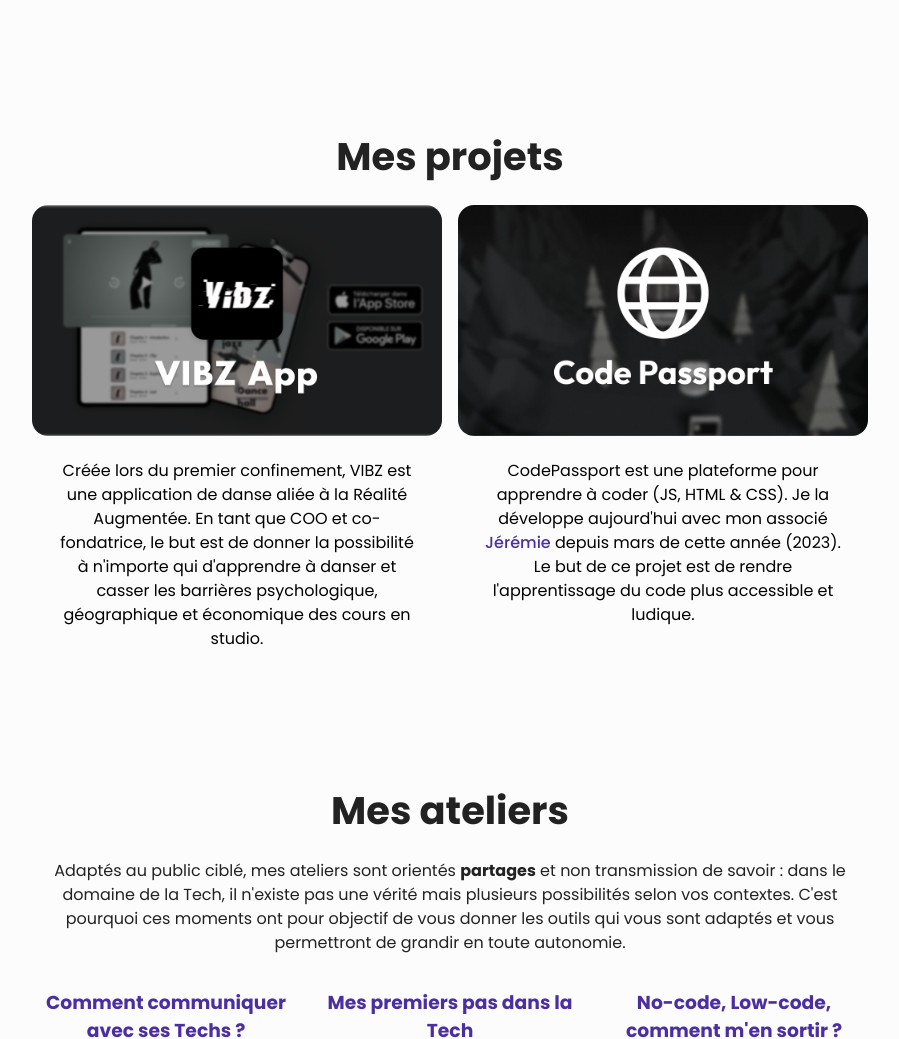
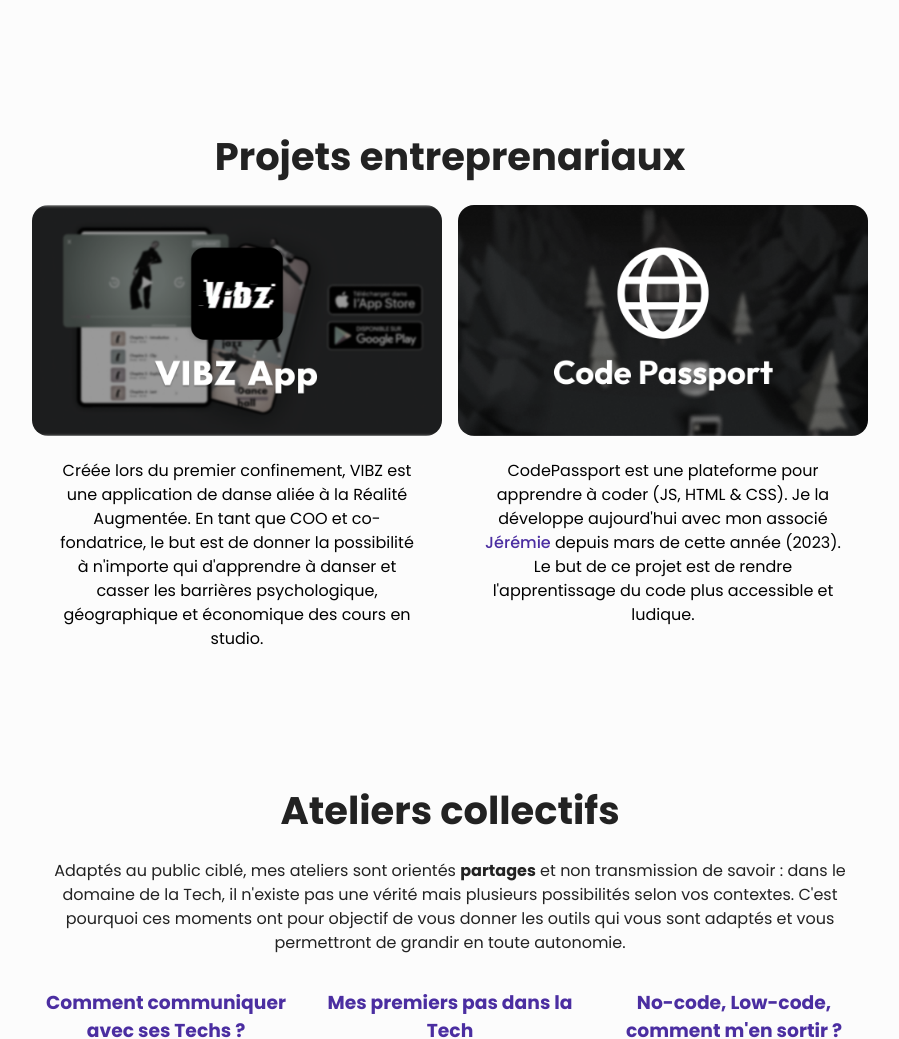
Before and after one commit to sodaexe/xvt-vite, a website built with Vite: page index.html in a window 1280 px wide. Shown: the part 1306-2345 px from the top of the page, without its empty margins (190-1089 px from the left). Built offline with nearby package versions, Linux system fonts and the light colour scheme.

Commit message:
update(content): modify some titles

```diff
--- a/index.html
+++ b/index.html
@@ -131,7 +131,7 @@
       </p>
     </section>
     <section id="projects">
-      <h2>Mes projets</h2>
+      <h2>Projets entreprenariaux</h2>
       <p></p>
       <div class="grid">
         <div class="project">
@@ -164,7 +164,7 @@
       </div>
     </section>
     <section id="workshops">
-      <h2>Mes ateliers</h2>
+      <h2>Ateliers collectifs</h2>
       <p>
         Adaptés au public ciblé, mes ateliers sont orientés
         <strong>partages</strong> et non transmission de savoir : dans le domaine
```
